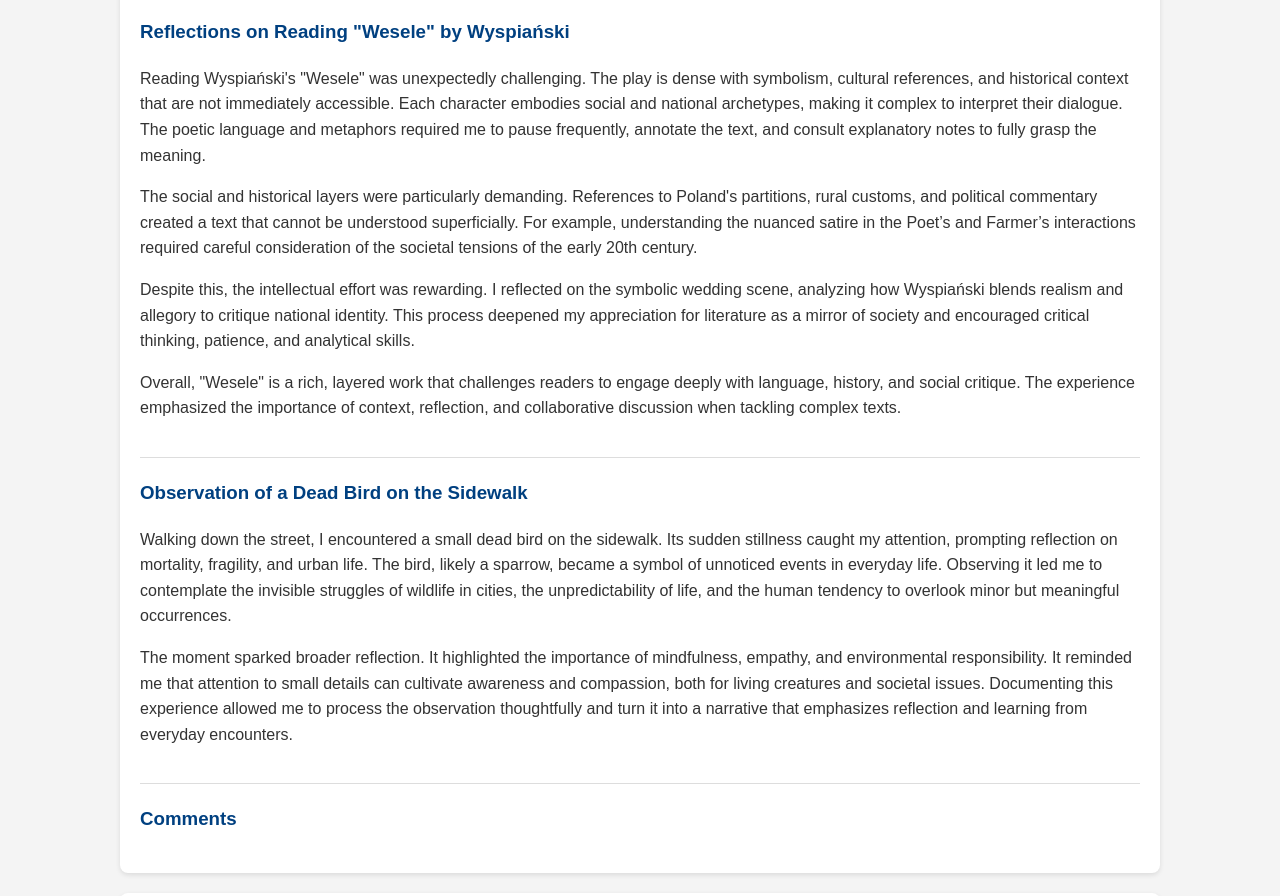
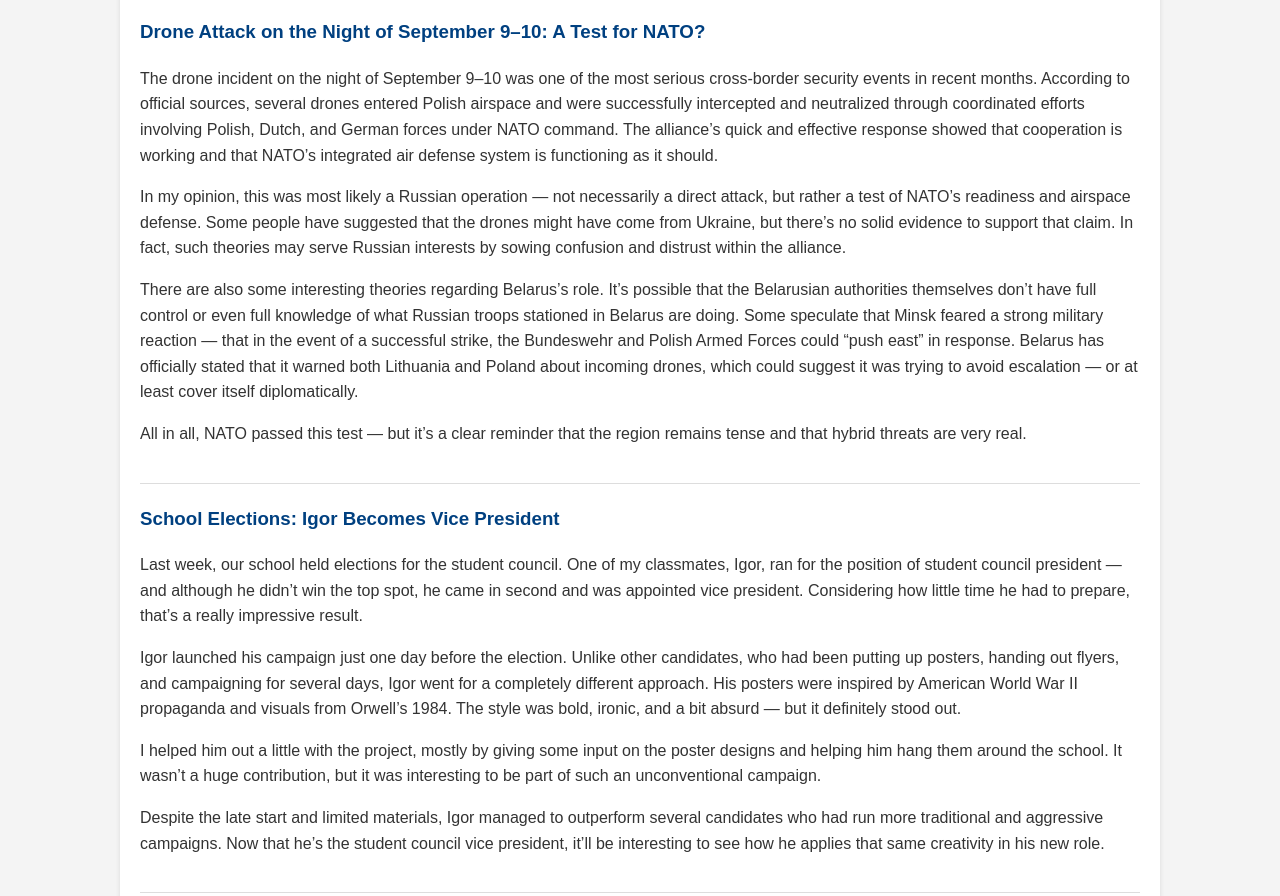
Before and after one commit to HSudryk/hubertsurdyk.github.io, a plain HTML site: page index.html in a window 1280 px wide. Shown: the part 783-1679 px from the top of the page. Drawn offline with Linux system fonts and the light colour scheme.

Commit message:
index.html

```diff
--- a/index.html
+++ b/index.html
@@ -51,6 +51,22 @@
     </div>
 
     <div class="blog-post">
+        <h3>Drone Attack on the Night of September 9–10: A Test for NATO?</h3>
+        <p>The drone incident on the night of September 9–10 was one of the most serious cross-border security events in recent months. According to official sources, several drones entered Polish airspace and were successfully intercepted and neutralized through coordinated efforts involving Polish, Dutch, and German forces under NATO command. The alliance’s quick and effective response showed that cooperation is working and that NATO’s integrated air defense system is functioning as it should.</p>
+        <p>In my opinion, this was most likely a Russian operation — not necessarily a direct attack, but rather a test of NATO’s readiness and airspace defense. Some people have suggested that the drones might have come from Ukraine, but there’s no solid evidence to support that claim. In fact, such theories may serve Russian interests by sowing confusion and distrust within the alliance.</p>
+        <p>There are also some interesting theories regarding Belarus’s role. It’s possible that the Belarusian authorities themselves don’t have full control or even full knowledge of what Russian troops stationed in Belarus are doing. Some speculate that Minsk feared a strong military reaction — that in the event of a successful strike, the Bundeswehr and Polish Armed Forces could “push east” in response. Belarus has officially stated that it warned both Lithuania and Poland about incoming drones, which could suggest it was trying to avoid escalation — or at least cover itself diplomatically.</p>
+        <p>All in all, NATO passed this test — but it’s a clear reminder that the region remains tense and that hybrid threats are very real.</p>
+    </div>
+
+    <div class="blog-post">
+        <h3>School Elections: Igor Becomes Vice President</h3>
+        <p>Last week, our school held elections for the student council. One of my classmates, Igor, ran for the position of student council president — and although he didn’t win the top spot, he came in second and was appointed vice president. Considering how little time he had to prepare, that’s a really impressive result.</p>
+        <p>Igor launched his campaign just one day before the election. Unlike other candidates, who had been putting up posters, handing out flyers, and campaigning for several days, Igor went for a completely different approach. His posters were inspired by American World War II propaganda and visuals from Orwell’s 1984. The style was bold, ironic, and a bit absurd — but it definitely stood out.</p>
+        <p>I helped him out a little with the project, mostly by giving some input on the poster designs and helping him hang them around the school. It wasn’t a huge contribution, but it was interesting to be part of such an unconventional campaign.</p>
+        <p>Despite the late start and limited materials, Igor managed to outperform several candidates who had run more traditional and aggressive campaigns. Now that he’s the student council vice president, it’ll be interesting to see how he applies that same creativity in his new role.</p>
+    </div>
+
+    <div class="blog-post">
         <h3>Reflections on Reading "Wesele" by Wyspiański</h3>
         <p>Reading Wyspiański's "Wesele" was unexpectedly challenging. The play is dense with symbolism, cultural references, and historical context that are not immediately accessible. Each character embodies social and national archetypes, making it complex to interpret their dialogue. The poetic language and metaphors required me to pause frequently, annotate the text, and consult explanatory notes to fully grasp the meaning.</p>
         <p>The social and historical layers were particularly demanding. References to Poland's partitions, rural customs, and political commentary created a text that cannot be understood superficially. For example, understanding the nuanced satire in the Poet’s and Farmer’s interactions required careful consideration of the societal tensions of the early 20th century.</p>
@@ -62,6 +78,7 @@
         <h3>Observation of a Dead Bird on the Sidewalk</h3>
         <p>Walking down the street, I encountered a small dead bird on the sidewalk. Its sudden stillness caught my attention, prompting reflection on mortality, fragility, and urban life. The bird, likely a sparrow, became a symbol of unnoticed events in everyday life. Observing it led me to contemplate the invisible struggles of wildlife in cities, the unpredictability of life, and the human tendency to overlook minor but meaningful occurrences.</p>
         <p>The moment sparked broader reflection. It highlighted the importance of mindfulness, empathy, and environmental responsibility. It reminded me that attention to small details can cultivate awareness and compassion, both for living creatures and societal issues. Documenting this experience allowed me to process the observation thoughtfully and turn it into a narrative that emphasizes reflection and learning from everyday encounters.</p>
+        <p>Ultimately, the sight of the bird reminded me that observation, reflection, and writing are powerful tools for understanding our environment and our place within it. It encourages me to be more attentive, both in daily life and in the broader context of society, where noticing and responding to small events can lead to greater awareness and positive action.</p>
     </div>
 
     <div id="comments">
```
